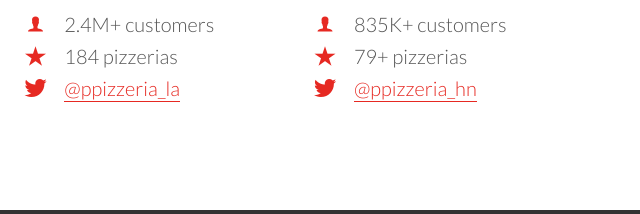
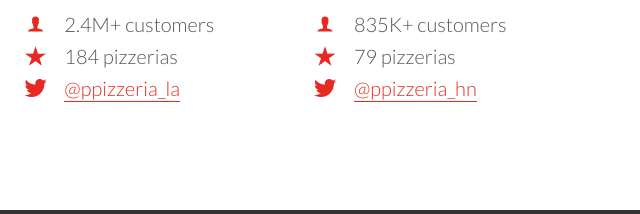
Before and after one commit to FrankElln/Business-landing-page, a plain HTML site: page index.html in a window 1280 px wide. Shown: the part 3185-3399 px from the top of the page, 640-1280 px from the left. Drawn offline with nearby package versions, Linux system fonts and the light colour scheme; files that its build step writes are made by us from their sources; files whose address does not match are found by name.

Commit message:
Update index.html

```diff
--- a/index.html
+++ b/index.html
@@ -209,7 +209,7 @@
           </div>
           <div class="city-feature">
             <i class="ion-ios-star icon-small"></i>
-            79+ pizzerias
+            79 pizzerias
           </div>
           <div class="city-feature">
             <i class="ion-social-twitter icon-small"></i>
```
